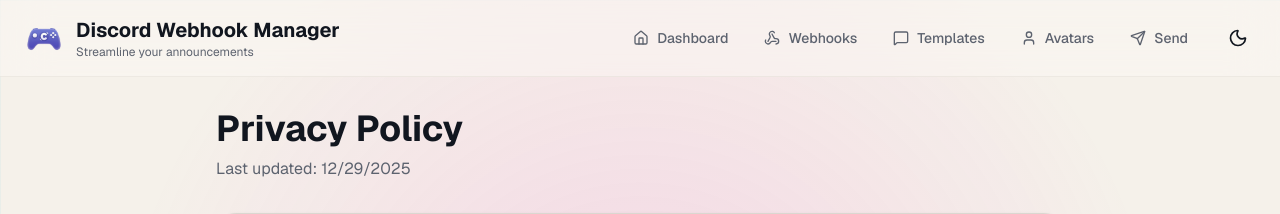
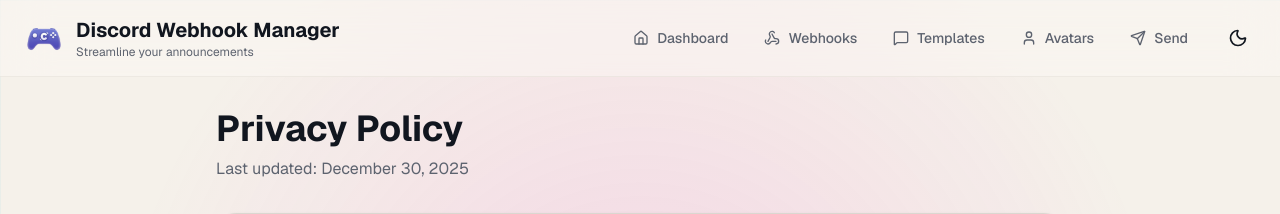
Before and after one commit to ctrixcode/discord-webhook-manager, a Next.js app in the folder apps/web/: page /privacy in a window 1280 px wide. Shown: the top 214 px of the page. Built offline with nearby package versions, Linux system fonts and the light colour scheme.

Commit message:
fix: rabbits suggestion

```diff
--- a/apps/web/src/app/privacy/page.tsx
+++ b/apps/web/src/app/privacy/page.tsx
@@ -14,7 +14,7 @@ export default function PrivacyPolicyPage() {
             Privacy Policy
           </h1>
           <p className="text-muted-foreground">
-            Last updated: {new Date().toLocaleDateString()}
+            Last updated: December 30, 2025
           </p>
         </div>
 
--- a/apps/web/src/app/roadmap/page.tsx
+++ b/apps/web/src/app/roadmap/page.tsx
@@ -10,6 +10,7 @@ import {
   Zap,
   Target,
 } from 'lucide-react';
+import { SOCIAL_LINKS } from '@/lib/constants';
 
 export default function RoadmapPage() {
   const roadmapItems = [
@@ -182,7 +183,7 @@ export default function RoadmapPage() {
                 Submit on GitHub →
               </a>
               <a
-                href="https://discord.gg/your-server"
+                href={SOCIAL_LINKS.DISCORD}
                 target="_blank"
                 rel="noopener noreferrer"
                 className="text-primary hover:underline font-medium"
--- a/apps/web/src/app/terms/page.tsx
+++ b/apps/web/src/app/terms/page.tsx
@@ -14,7 +14,7 @@ export default function TermsOfServicePage() {
             Terms of Service
           </h1>
           <p className="text-muted-foreground">
-            Last updated: {new Date().toLocaleDateString()}
+            Last updated: December 30, 2025
           </p>
         </div>
 
--- a/apps/web/src/components/dashboard-navbar.tsx
+++ b/apps/web/src/components/dashboard-navbar.tsx
@@ -13,9 +13,8 @@ export function DashboardNavbar() {
   const { user, logout } = useAuth();
   const router = useRouter();
 
-  const handleLogout = () => {
-    logout();
-    router.push('/');
+  const handleLogout = async () => {
+    await logout();
   };
 
   const getAvatar = () => {
```
